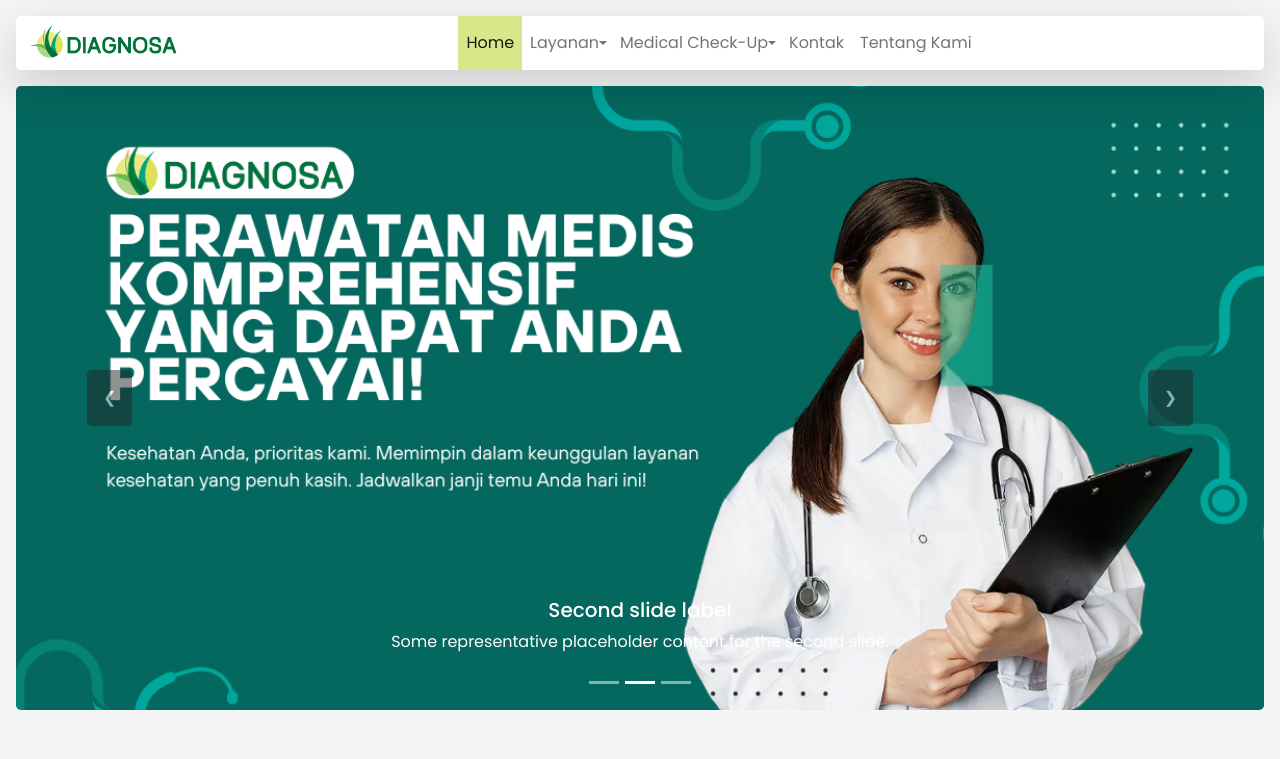
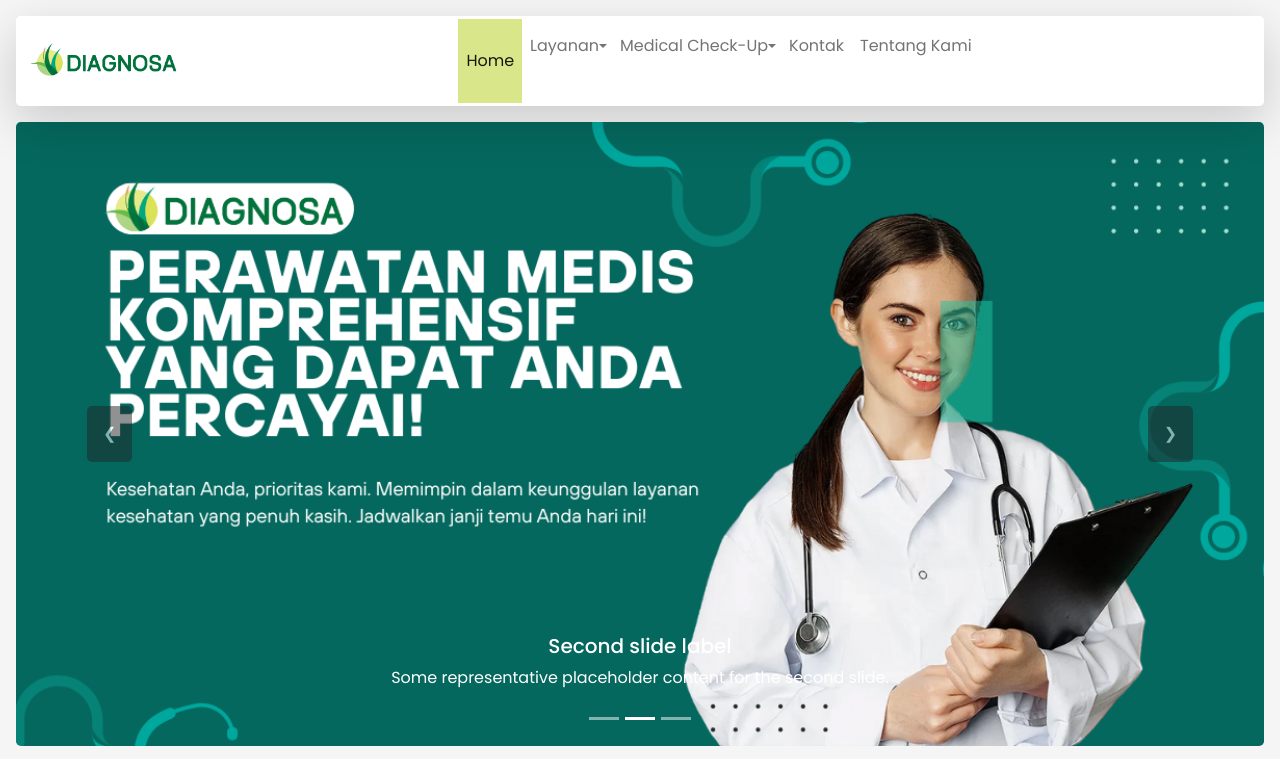
Before and after one commit to 9riffegndi/KlinikUtamaDiagnosa, a plain HTML site: page index.html in a window 1280 px wide. In both pictures the pointer is over the link "Home". Shown: the top 759 px of the page. Drawn offline with nearby package versions, Linux system fonts and the light colour scheme.

Commit message:
add:: Update all

```diff
--- a/index.html
+++ b/index.html
@@ -28,7 +28,7 @@
     <nav
       class="navbar navbar-expand-lg p-0 text rounded-3 sticky-top m-3 shadow-lg bg-white navbar-light text-center"
     >
-      <div class="container-fluid justify-content-center gap-2">
+      <div class="container-fluid justify-content-center gap-2" style="height: 90px;">
         <img
           src="./assets/Logo/Logo Diagnosa No bg.png"
           alt="Logo"
@@ -946,7 +946,8 @@
                 </div>
               </div>
               <div class="contact">
-                <button class="button">
+                <a href="https://www.instagram.com/klinikutamadiagnosa?utm_source=ig_web_button_share_sheet&igsh=ZDNlZDc0MzIxNw==">
+                  <button class="button">
                   <svg
                     viewBox="0 0 24 24"
                     fill="none"
@@ -964,6 +965,8 @@
                     ></path>
                   </svg>
                 </button>
+                </a>
+                <a href="#">
                   <button class="button">
                     <svg
                       viewBox="0 0 24 24"
@@ -986,6 +989,7 @@
                       ></path>
                     </svg>
                   </button>
+                </a>
               </div>
               <div class="contact text-center">
                 <p>© 2024 Klinik Utama Diagnosa All rights reserved</p>
--- a/styles/style.css
+++ b/styles/style.css
@@ -38,20 +38,22 @@ body {
     padding: 15px;
 }
 
-.nav-item a:hover {
-    color: #0c844e;
-}
-
 
 .nav-item a:hover {
     background-color: #d9e689;
+    transition: 0.6s ease;
+    color: #0c844e;
+    padding: 30px;
+    display: flex;
+    justify-content: center;
+    align-items: center;
 }
 
 .nav-item a:active,
 .nav-item a:focus,
 .nav-item a:focus-visible {
     background-color: #d9e689;
-    transition: 0.4s;
+    transition: 0.6s;
     border-radius: 1px;
     display: flex;
     box-shadow: rgba(0, 0, 0, 0.071) 0px 0px 5px 0px;
```
